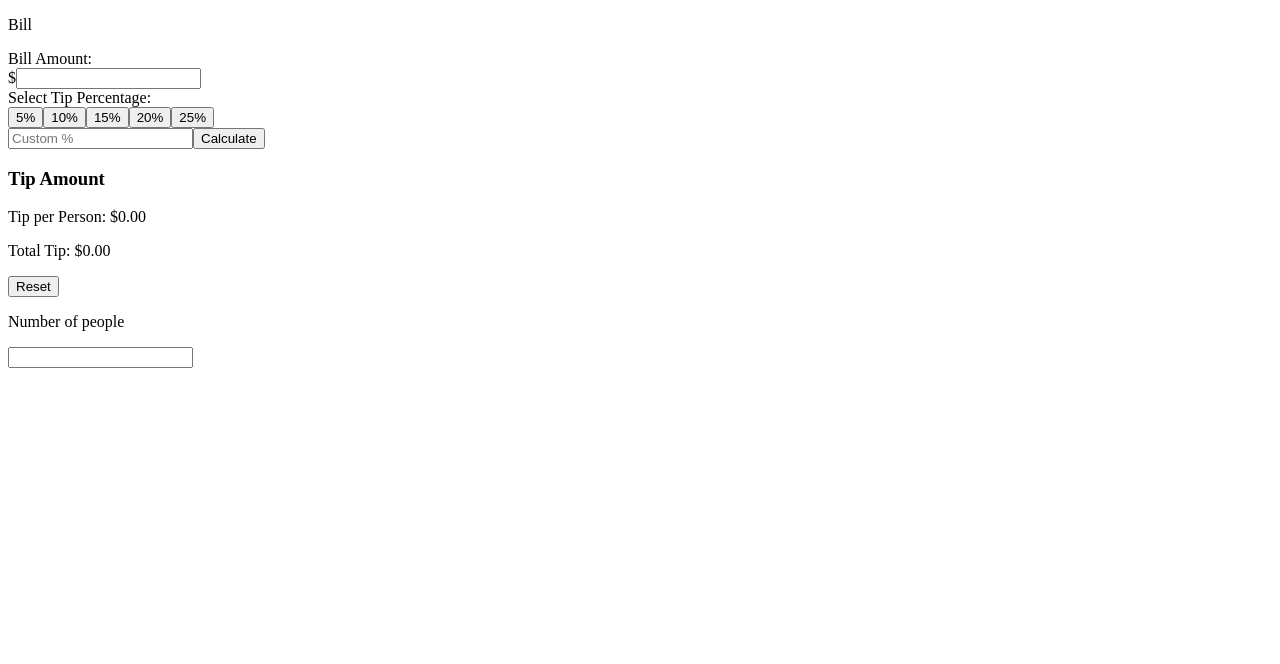
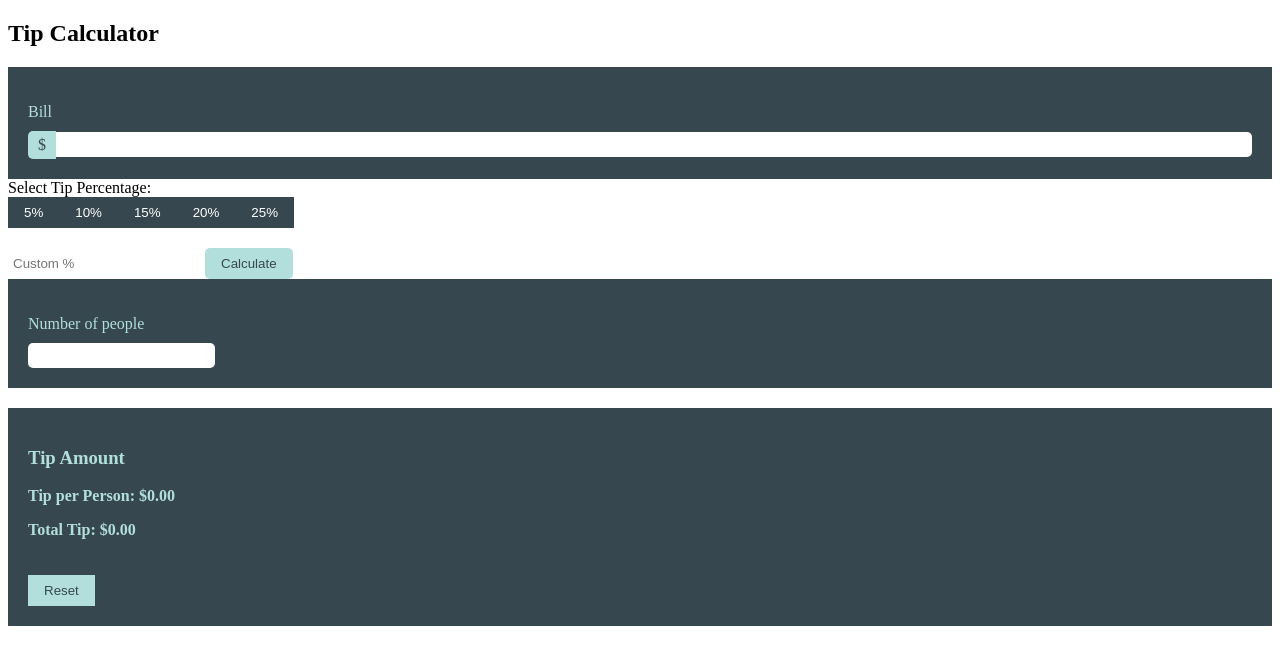
Before and after one commit to VassilevEmil/limechain, a React (Create React App) app: page / in a window 1280 px wide. Shown: the top 664 px of the page. Built offline with nearby package versions, Linux system fonts and the light colour scheme.

Commit message:
styling is added to every component.

```diff
--- a/src/App.js
+++ b/src/App.js
@@ -1,54 +1,10 @@
 import React, { useState } from "react";
-import InsertBill from "./Components/BillField/InsertBill";
-import CalculatePercentage from "./Components/CalculatePercentage/CalculatePercentage";
-import NumberOfPpl from "./Components/NumberOfPpl/NumberOfPpl";
-import TipShowcase from "./Components/Display/TipShowcase";
+import Wrapper from "./Components/wrapper";
 
 function App() {
-  const [billAmount, setBillAmount] = useState(0);
-  const [tipAmount, setTipAmount] = useState(0);
-  const [numberOfPpl, setNumberOfPpl] = useState(0);
-
-  const handleBillChange = (amount) => {
-    setBillAmount(parseFloat(amount));
-  };
-
-  const handleTipChange = (amount) => {
-    setTipAmount(amount);
-  };
-
-  const handlePeopleChange = (amount) => {
-    setNumberOfPpl(amount);
-  };
-
-  const tipPerPerson = numberOfPpl > 0 ? tipAmount / numberOfPpl : 0;
-  const totalTip = tipAmount;
-
-  const handleReset = () => {
-    setBillAmount(0);
-    setTipAmount(0);
-    setNumberOfPpl(0);
-  };
-
   return (
     <div>
-      <InsertBill onBillChange={handleBillChange} />
-      <CalculatePercentage
-        billAmount={billAmount}
-        onTipChange={handleTipChange}
-      />
-      <TipShowcase
-        tipPerPerson={tipPerPerson}
-        totalTip={totalTip}
-        onReset={handleReset}
-      />
-      {/* <p>Total Tip: ${tipAmount.toFixed(2)}</p> */}
-      <NumberOfPpl
-        numberOfPpl={numberOfPpl}
-        onPeopleChange={handlePeopleChange}
-      />
-
-      {/* Other components and calculations */}
+      <Wrapper />
     </div>
   );
 }
--- /dev/null
+++ b/src/Components/BillField/InsertBill.css
@@ -0,0 +1,30 @@
+.insert-bill-wrapper {
+    background-color: #37474f; /* Dark grayish cyan for the wrapper */
+    color: #b2dfdb; /* Light grayish cyan for text */
+    padding: 20px;
+  }
+
+  .insert-bill-label {
+    margin-bottom: 10px;
+  }
+
+  .insert-bill-input-group {
+    display: flex;
+    align-items: center;
+  }
+
+  .insert-bill-addon {
+    background-color: #b2dfdb; /* Light grayish cyan for the addon background */
+    color: #37474f; /* Dark grayish cyan for the addon text */
+    padding: 5px 10px;
+    border-top-left-radius: 5px;
+    border-bottom-left-radius: 5px;
+  }
+
+  .insert-bill-input {
+    flex: 1;
+    border: none;
+    padding: 5px;
+    border-top-right-radius: 5px;
+    border-bottom-right-radius: 5px;
+  }
--- a/src/Components/BillField/InsertBill.js
+++ b/src/Components/BillField/InsertBill.js
@@ -1,4 +1,5 @@
 import React, { useState } from "react";
+import "./InsertBill.css";
 
 // function component to insert bill details in a form and pass it as prop for further use
 
@@ -14,17 +15,16 @@ function InsertBill({ onBillChange }) {
   };
 
   return (
-    <div>
-      <p>Bill</p>
-      <label>Bill Amount:</label>
-      <div className="input-group">
-        <span className="input-group-addon">$</span>
+    <div className="insert-bill-wrapper">
+      <p className="insert-bill-label">Bill</p>
+      <div className="insert-bill-input-group">
+        <span className="insert-bill-addon">$</span>
         <input
           type="number"
           id="billAmount"
           value={billAmount}
           onChange={handleBillChange}
-          className="form-control"
+          className="insert-bill-input"
         />
       </div>
     </div>
--- /dev/null
+++ b/src/Components/CalculatePercentage/CalculatePercentage.css
@@ -0,0 +1,32 @@
+.tip-button {
+    background-color: #37474f; /* Dark grayish cyan */
+    color: #fff; /* Text color */
+    border: none;
+    padding: 8px 16px;
+    cursor: pointer;
+    transition: background-color 0.3s; /* Smooth transition */
+  }
+
+  .tip-button:hover {
+    background-color: #b2dfdb; /* Light grayish cyan on hover */
+  }
+
+  .custom-tip {
+    margin-top: 20px;
+  }
+
+  .custom-tip input {
+    border: none;
+    padding: 5px;
+    border-radius: 5px;
+  }
+
+  .custom-tip button {
+    background-color: #b2dfdb; /* Light grayish cyan for the button */
+    color: #37474f; /* Dark grayish cyan for the button text */
+    padding: 8px 16px;
+    border: none;
+    cursor: pointer;
+    margin-left: 10px;
+    border-radius: 5px;
+  }
--- a/src/Components/CalculatePercentage/CalculatePercentage.js
+++ b/src/Components/CalculatePercentage/CalculatePercentage.js
@@ -1,6 +1,7 @@
 import React, { useState } from "react";
+import CalculatePercentage from "./CalculatePercentage.css";
 
-function TipPercentage({ billAmount, onTipChange }) {
+const TipPercentage = ({ billAmount, onTipChange }) => {
   const [tipPercent, setTipPercent] = useState(null);
 
   // the custom tip percentage has to be handled saparately
@@ -48,7 +49,9 @@ function TipPercentage({ billAmount, onTipChange }) {
           <button
             key={percentage.label}
             onClick={() => handleTips(percentage.value)}
-            className={tipPercent === percentage.value ? "active" : ""}
+            className={`tip-button ${
+              tipPercent === percentage.value ? "active" : ""
+            }`}
           >
             {percentage.label}
           </button>
@@ -65,6 +68,6 @@ function TipPercentage({ billAmount, onTipChange }) {
       </div>
     </div>
   );
-}
+};
 
 export default TipPercentage;
--- a/src/Components/Display/TipShowcase.css
+++ b/src/Components/Display/TipShowcase.css
@@ -1,9 +1,19 @@
-.tips-list {
-    list-style: none;
-    padding: 0;
+.tip-display {
+    background-color: #37474f; /* Dark grayish cyan for the background */
+    color: #b2dfdb; /* Light grayish cyan for text */
+    padding: 20px;
+    margin-top: 20px;
   }
 
-  .tips-list__fallback {
-    color: white;
-    text-align: center;
+  .tip-display p {
+    font-weight: bold;
   }
+
+  .reset-button {
+    background-color: #b2dfdb; /* Light grayish cyan for the reset button */
+    color: #37474f; /* Dark grayish cyan for the reset button text */
+    padding: 8px 16px;
+    border: none;
+    cursor: pointer;
+    margin-top: 20px;
+  }
--- a/src/Components/Display/TipShowcase.js
+++ b/src/Components/Display/TipShowcase.js
@@ -1,14 +1,17 @@
 import React, { useState } from "react";
+import "./TipShowCase.css";
 
-const TipShowcase = ({ tipPerPerson, totalTip, onReset }) => {
+const TipShowCase = ({ tipPerPerson, totalTip, onReset }) => {
   return (
-    <div>
+    <div className="tip-display">
       <h3>Tip Amount</h3>
       <p>Tip per Person: ${tipPerPerson.toFixed(2)}</p>
       <p>Total Tip: ${totalTip.toFixed(2)}</p>
-      <button onClick={onReset}>Reset</button>
+      <button className="reset-button" onClick={onReset}>
+        Reset
+      </button>
     </div>
   );
 };
 
-export default TipShowcase;
+export default TipShowCase;
--- /dev/null
+++ b/src/Components/NumberOfPpl/NumberOfPpl.css
@@ -0,0 +1,15 @@
+.number-of-ppl-wrapper {
+    background-color: #37474f; /* Dark grayish cyan for the wrapper */
+    color: #b2dfdb; /* Light grayish cyan for text */
+    padding: 20px;
+  }
+
+  .number-of-ppl-label {
+    margin-bottom: 10px;
+  }
+
+  .number-of-ppl-input {
+    border: none;
+    padding: 5px;
+    border-radius: 5px;
+  }
--- a/src/Components/NumberOfPpl/NumberOfPpl.js
+++ b/src/Components/NumberOfPpl/NumberOfPpl.js
@@ -1,4 +1,5 @@
 import React, { useState } from "react";
+import "./NumberOfPpl.css";
 
 function NumberOfPpl({ onPeopleChange }) {
   const [number, setNumber] = useState("");
@@ -10,9 +11,14 @@ function NumberOfPpl({ onPeopleChange }) {
   };
 
   return (
-    <div>
-      <p>Number of people</p>
-      <input type="number" value={number} onChange={handleNumberChange} />
+    <div className="number-of-ppl-wrapper">
+      <p className="number-of-ppl-label">Number of people</p>
+      <input
+        type="number"
+        value={number}
+        onChange={handleNumberChange}
+        className="number-of-ppl-input"
+      />
     </div>
   );
 }
--- /dev/null
+++ b/src/Components/wrapper.js
@@ -0,0 +1,60 @@
+import React, { useState } from "react";
+import InsertBill from ".//BillField/InsertBill";
+import TipPercentage from "./CalculatePercentage/CalculatePercentage";
+import NumberOfPpl from "./NumberOfPpl/NumberOfPpl";
+import TipShowCase from "./Display/TipShowCase";
+
+const Wrapper = () => {
+  const [billAmount, setBillAmount] = useState(0);
+  const [tipAmount, setTipAmount] = useState(0);
+  const [numberOfPpl, setNumberOfPpl] = useState(0);
+
+  const handleBillChange = (amount) => {
+    setBillAmount(parseFloat(amount));
+  };
+
+  const handleTipChange = (amount) => {
+    setTipAmount(amount);
+  };
+
+  const handlePeopleChange = (amount) => {
+    setNumberOfPpl(amount);
+  };
+
+  const tipPerPerson = numberOfPpl > 0 ? tipAmount / numberOfPpl : 0;
+  const totalTip = tipAmount;
+
+  const handleReset = () => {
+    setBillAmount(0);
+    setTipAmount(0);
+    setNumberOfPpl(0);
+  };
+
+  return (
+    <div className="tip-calculator-wrapper">
+      <h2>Tip Calculator</h2>
+      <div className="tip-calculator-container">
+        <div className="input-section">
+          <InsertBill onBillChange={handleBillChange} />
+          <TipPercentage
+            billAmount={billAmount}
+            onTipChange={handleTipChange}
+          />
+          <NumberOfPpl
+            numberOfPpl={numberOfPpl}
+            onPeopleChange={handlePeopleChange}
+          />
+        </div>
+        <div className="display-section">
+          <TipShowCase
+            tipPerPerson={tipPerPerson}
+            totalTip={totalTip}
+            onReset={handleReset}
+          />
+        </div>
+      </div>
+    </div>
+  );
+};
+
+export default Wrapper;
--- /dev/null
+++ b/src/Components/wrapper.module.css
@@ -0,0 +1,15 @@
+.tip-calculator-wrapper {
+
+}
+ .tip-calculator-container {
+
+ }
+
+ .input-section {
+
+ }
+
+ .display-section {
+
+
+ }
```
